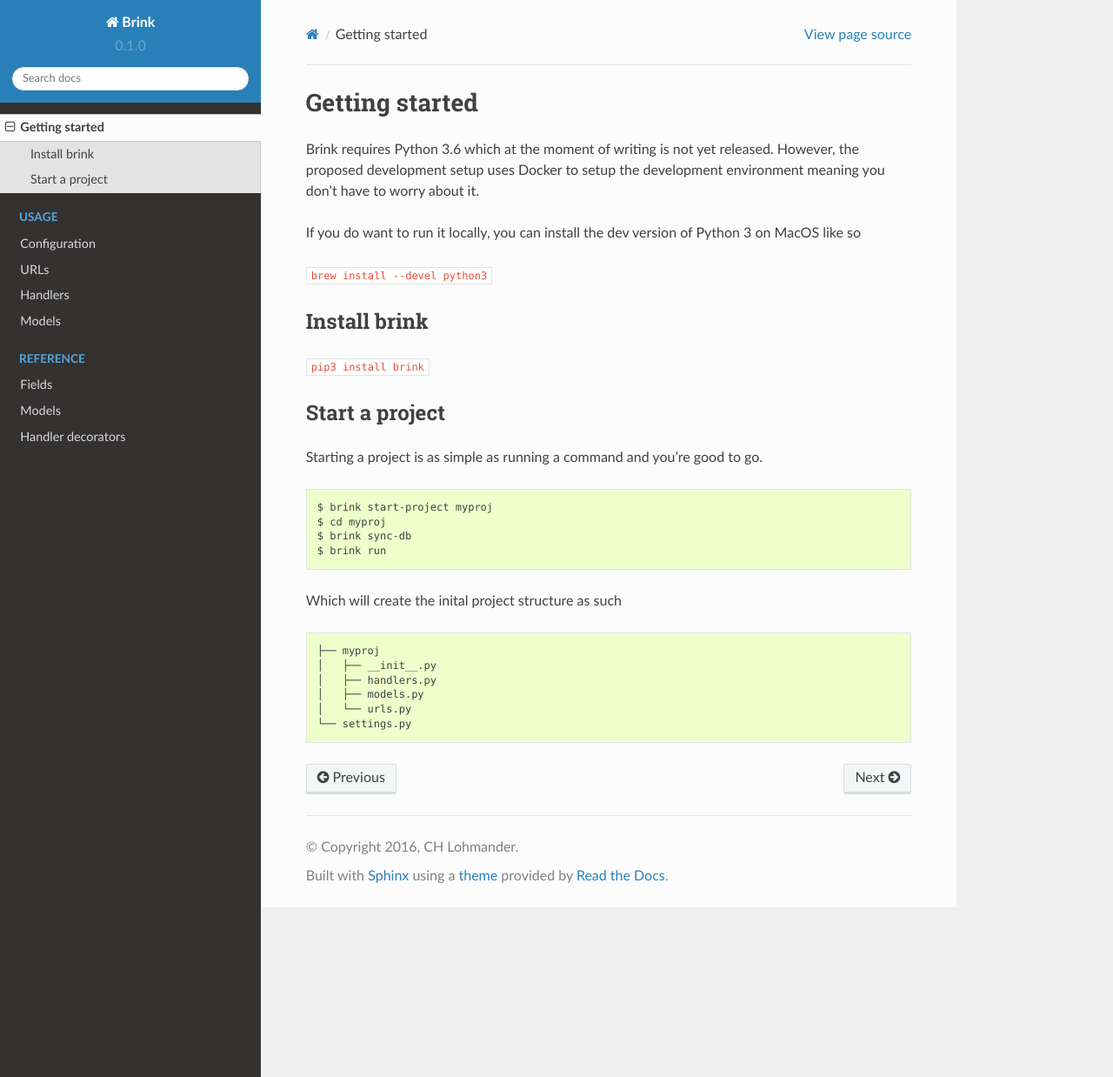
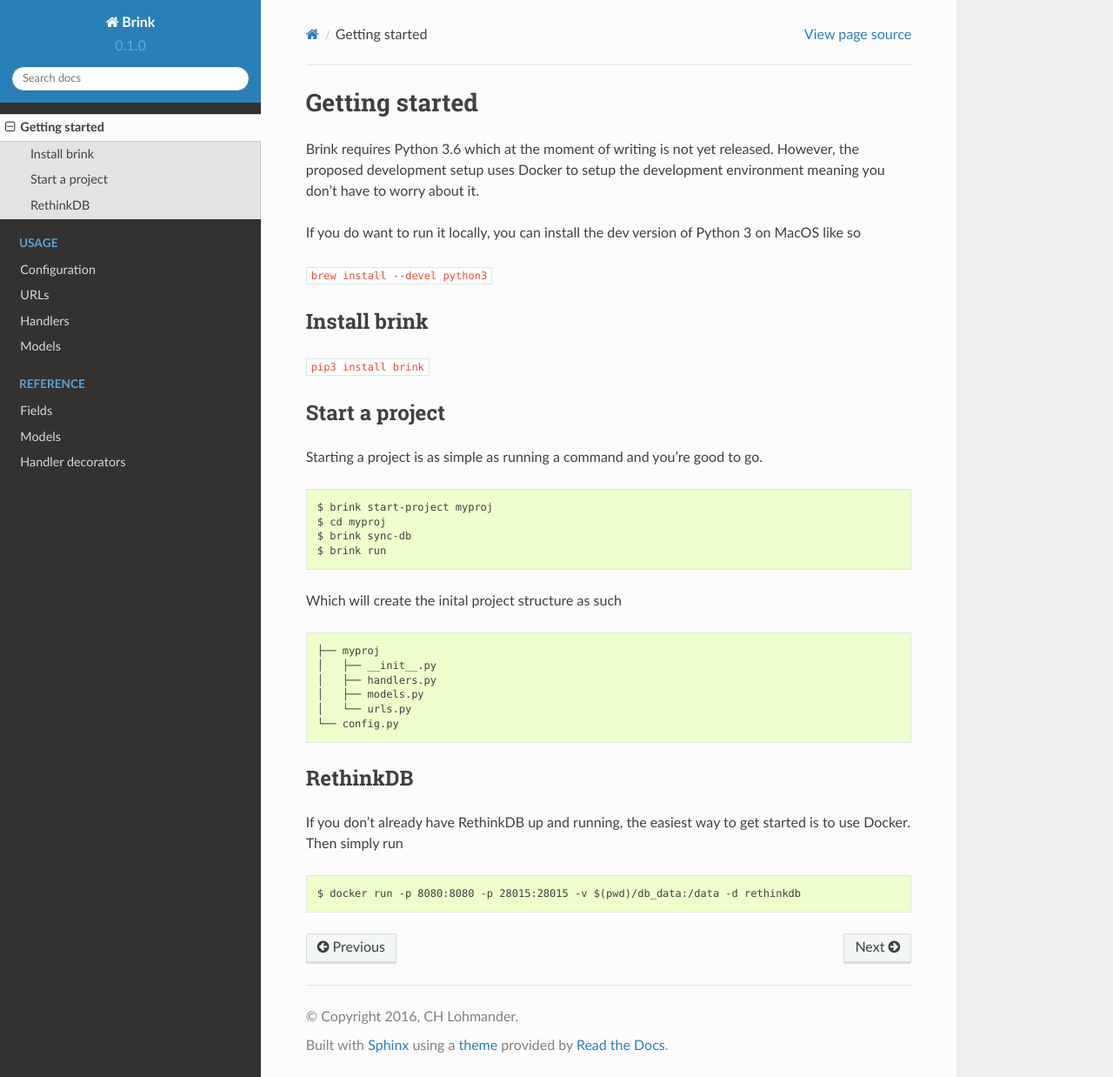
Before and after one commit to e0/brink, a Sphinx documentation site: the page built from docs/getting_started.rst, in a window 1280 px wide and 1238 px high. Shown: the whole window at 87% size. Built offline with Sphinx 7.4.7 and the Read the Docs theme 2.0.0, drawn with Linux system fonts in a browser that asks for light colours; pages that are not in the unit, such as notebooks, are missing from menus.

Commit message:
Update docs

```diff
--- a/docs/getting_started.rst
+++ b/docs/getting_started.rst
@@ -32,4 +32,12 @@ Which will create the inital project structure as such ::
    │   ├── handlers.py
    │   ├── models.py
    │   └── urls.py
-   └── settings.py
+   └── config.py
+
+RethinkDB
+---------
+
+If you don't already have RethinkDB up and running, the easiest way to get started
+is to use Docker. Then simply run ::
+
+   $ docker run -p 8080:8080 -p 28015:28015 -v $(pwd)/db_data:/data -d rethinkdb
```
Also changed, not shown: 15 other files.
